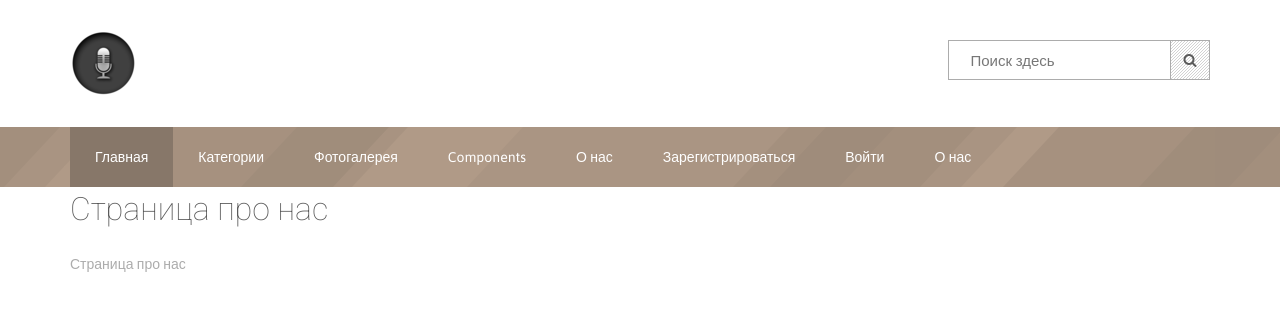
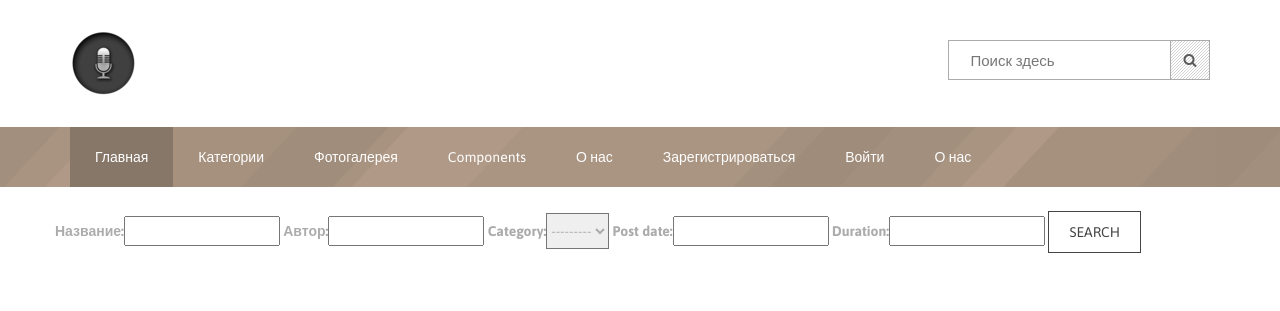
Before and after one commit to RaifGaripov/WEB_Course, a Django app: page /about in a window 1280 px wide. Shown: the top 311 px of the page. Run offline with Django 3.2, Linux system fonts and the light colour scheme; data that the repository does not hold is empty; some libraries are stand-ins or nearby versions.

Commit message:
added search with django_filter

```diff
--- a/taskmanager/main/filters.py
+++ b/taskmanager/main/filters.py
@@ -0,0 +1,8 @@
+import django_filters
+from .models import*
+
+class PodcastFilter(django_filters.FilterSet):
+    class Meta:
+        model = Podcast
+        fields = '__all__'
+        exclude = ['file', 'image', 'descript', 'listened', 'likes']
--- a/taskmanager/main/templates/main/about.html
+++ b/taskmanager/main/templates/main/about.html
@@ -5,6 +5,20 @@
 {% endblock %}
 
 {% block content %}
-    <h1>Страница про нас</h1>
-    <p>Страница про нас</p>
+    <br>
+    <div class="row">
+        <div class="col">
+            <div class="card card-body">
+
+                <form method="get">
+                    {{myFilter.form}}
+
+                <button class="btn btn-primary" type="submit">Search</button>
+              </form>
+
+            </div>
+        </div>
+
+    </div>
+    <br>
 {% endblock %}
--- a/taskmanager/main/views.py
+++ b/taskmanager/main/views.py
@@ -5,10 +5,7 @@ from .models import Podcast, Like, Listen
 from django.contrib.auth.models import User
 from .forms import PodcastForm
 from django.contrib.auth.decorators import login_required
-from django.http import JsonResponse, HttpResponse
-from rest_framework.views import APIView
-from rest_framework.response import Response
-from rest_framework import authentication, permissions
+from .filters import PodcastFilter
 
 import json
 
@@ -38,7 +35,11 @@ def index(request):
 
 
 def about(request):
-    return render(request, 'main/about.html')
+
+    podcasts = Podcast.objects.all()
+    myFilter = PodcastFilter(request.GET, queryset=podcasts)
+    context = {'myFilter': myFilter}
+    return render(request, 'main/about.html', context)
 
 def create(request):
     #save podcast
--- a/taskmanager/taskmanager/settings.py
+++ b/taskmanager/taskmanager/settings.py
@@ -40,6 +40,7 @@ INSTALLED_APPS = [
     'django.contrib.staticfiles',
     'main',
     'members',
+    'django_filters',
 ]
 
 MIDDLEWARE = [
```
Also changed, not shown: taskmanager/main/templates/main/details.html (+6 -2 lines).
